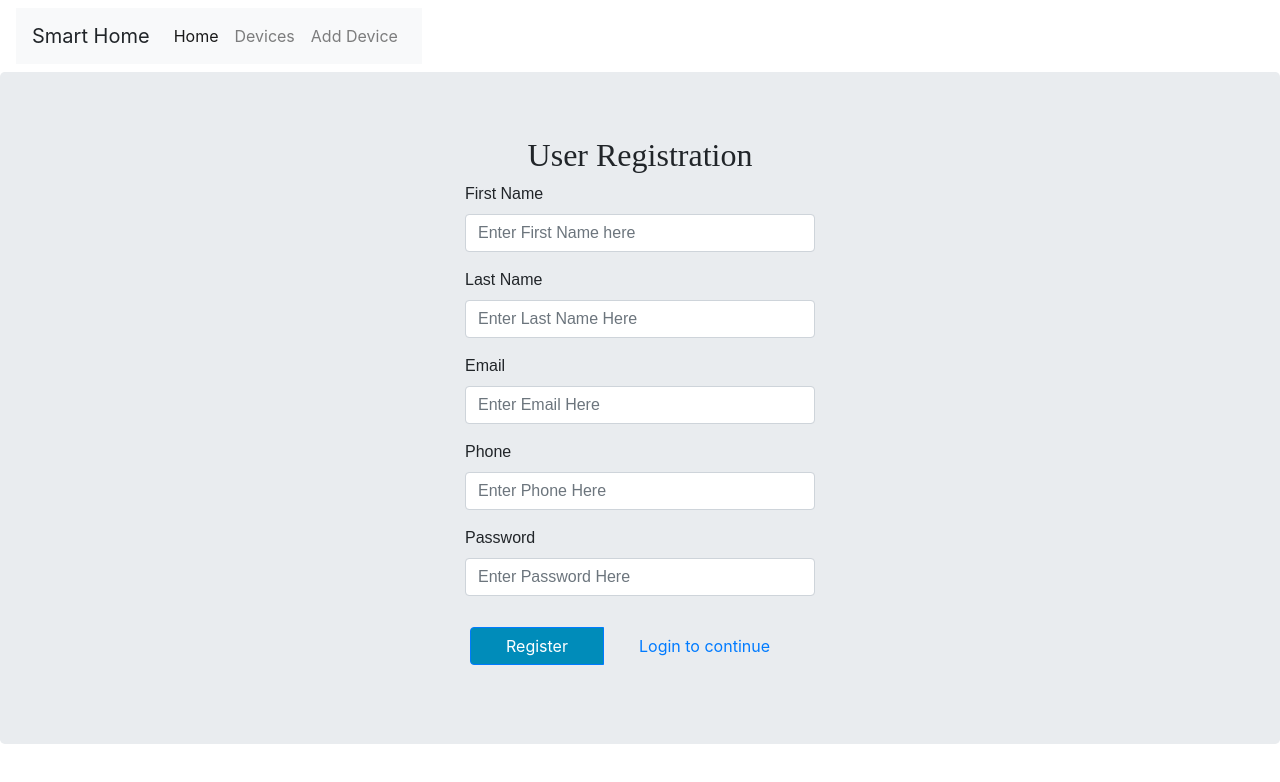
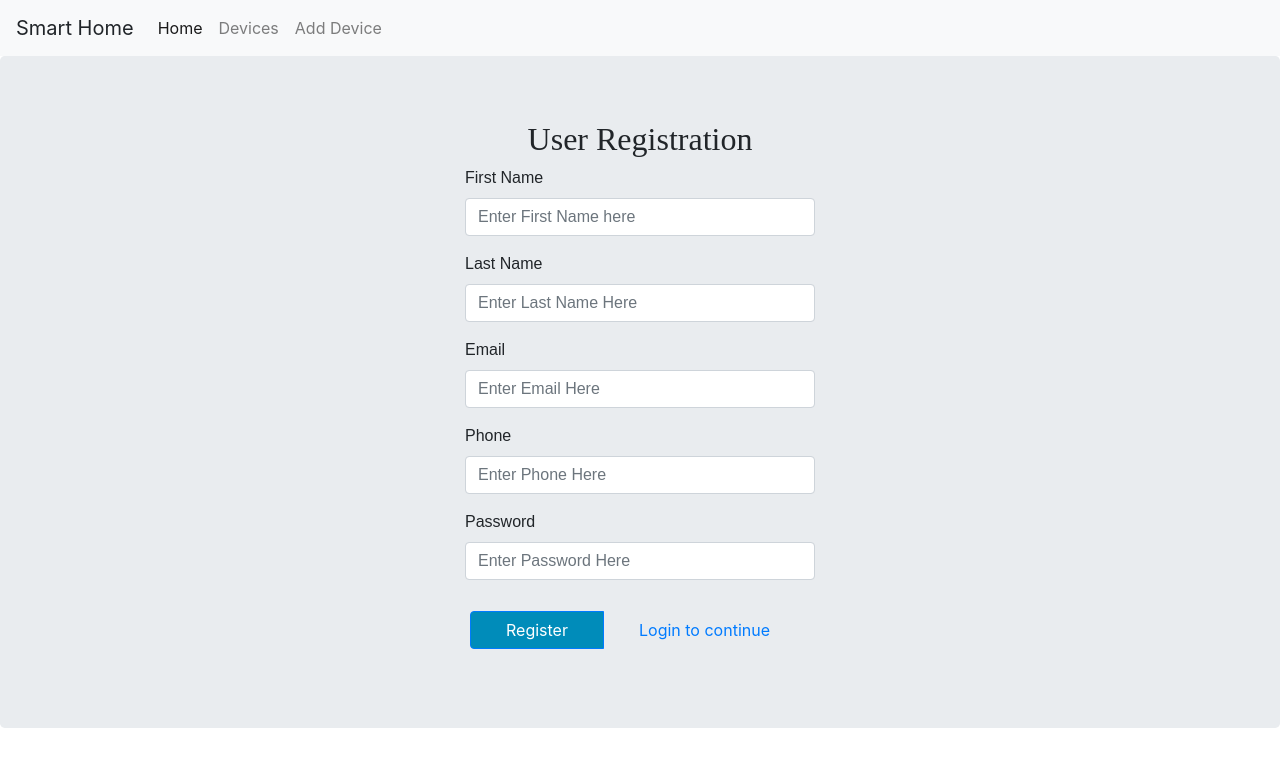
Before and after one commit to AdrianDoran/Project_Smart_Home, an Angular app in the folder web/app/: page /register in a window 1280 px wide. Shown: the top 782 px of the page. Built offline with nearby package versions, Linux system fonts and the light colour scheme.

Commit message:
FIX: NavBar spans full width.

```diff
--- a/web/app/src/app/navbar/navbar.component.html
+++ b/web/app/src/app/navbar/navbar.component.html
@@ -1,4 +1,4 @@
-<div class="navbar">
+<div class="navbar-nav">
     <nav class="navbar navbar-expand-lg navbar-light bg-light">
         <a class="navbar-brand">Smart Home</a>
         <button class="navbar-toggler" type="button" data-toggle="collapse" data-target="#navbarNav"
@@ -22,7 +22,6 @@
                         <a *ngIf="currentUser" class="nav-item nav-link" style="cursor:pointer"
                             (click)="logout()">Logout</a>
 
-
                     </div>
                 </li>
             </ul>
```
